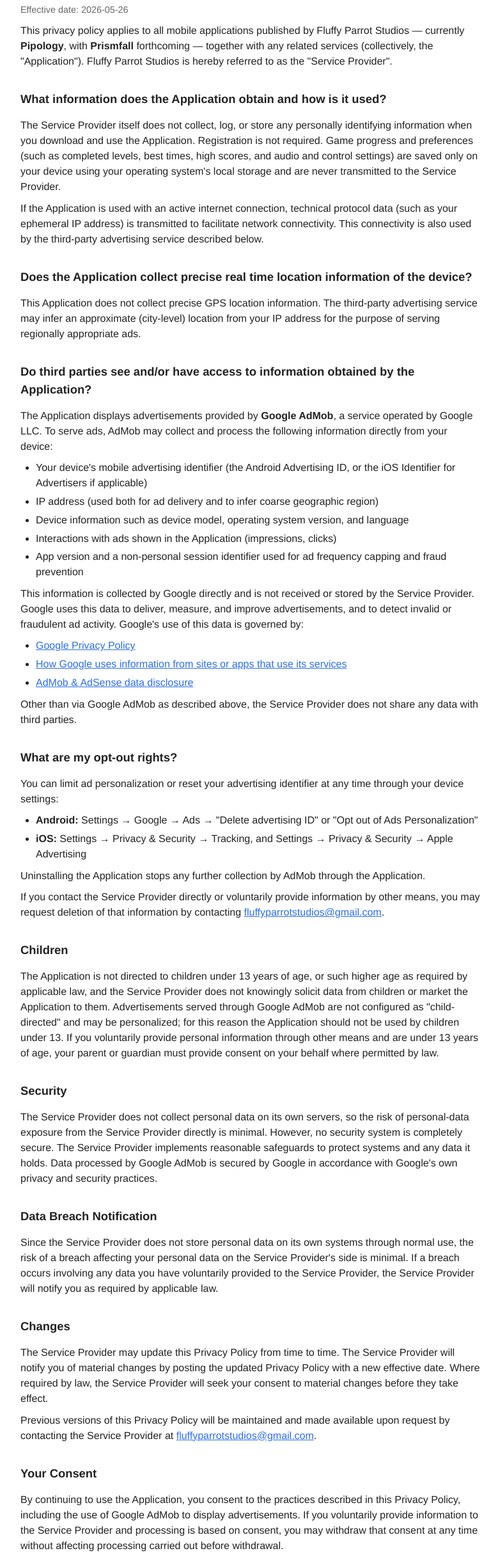
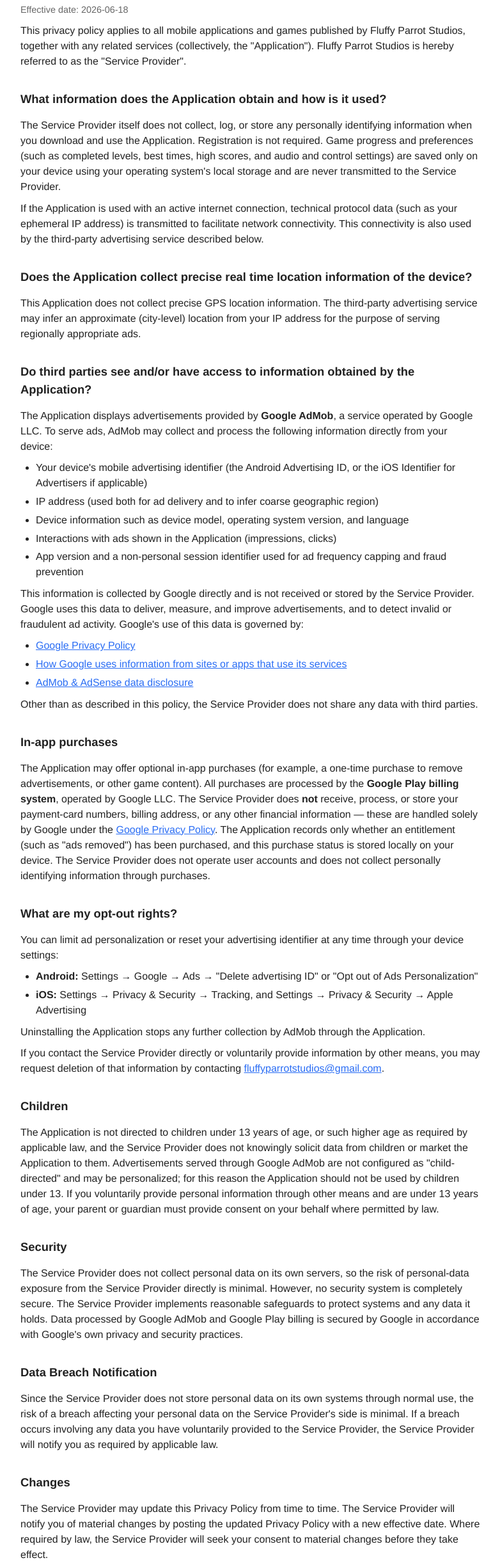
Before and after one commit to thedrusus/thedrusus.github.io, a plain HTML site: page privacy.html in a window 1280 px wide. Shown: the part 107-2556 px from the top of the page at 64% size, without its empty margins (248-1030 px from the left). Drawn offline with Linux system fonts and the light colour scheme.

Commit message:
Privacy: add in-app purchases clause; genericize policy for all studio games

```diff
--- a/privacy.html
+++ b/privacy.html
@@ -27,9 +27,9 @@
 <body>
 
 <h1>Privacy Policy</h1>
-<p class="effective">Effective date: 2026-05-26</p>
+<p class="effective">Effective date: 2026-06-18</p>
 
-<p>This privacy policy applies to all mobile applications published by Fluffy Parrot Studios — currently <strong>Pipology</strong>, with <strong>Prismfall</strong> forthcoming — together with any related services (collectively, the "Application"). Fluffy Parrot Studios is hereby referred to as the "Service Provider".</p>
+<p>This privacy policy applies to all mobile applications and games published by Fluffy Parrot Studios, together with any related services (collectively, the "Application"). Fluffy Parrot Studios is hereby referred to as the "Service Provider".</p>
 
 <h2>What information does the Application obtain and how is it used?</h2>
 <p>The Service Provider itself does not collect, log, or store any personally identifying information when you download and use the Application. Registration is not required. Game progress and preferences (such as completed levels, best times, high scores, and audio and control settings) are saved only on your device using your operating system's local storage and are never transmitted to the Service Provider.</p>
@@ -53,7 +53,10 @@
   <li><a href="https://policies.google.com/technologies/partner-sites" target="_blank" rel="noopener noreferrer">How Google uses information from sites or apps that use its services</a></li>
   <li><a href="https://support.google.com/admob/answer/6128543" target="_blank" rel="noopener noreferrer">AdMob &amp; AdSense data disclosure</a></li>
 </ul>
-<p>Other than via Google AdMob as described above, the Service Provider does not share any data with third parties.</p>
+<p>Other than as described in this policy, the Service Provider does not share any data with third parties.</p>
+
+<h2>In-app purchases</h2>
+<p>The Application may offer optional in-app purchases (for example, a one-time purchase to remove advertisements, or other game content). All purchases are processed by the <strong>Google Play billing system</strong>, operated by Google LLC. The Service Provider does <strong>not</strong> receive, process, or store your payment-card numbers, billing address, or any other financial information — these are handled solely by Google under the <a href="https://policies.google.com/privacy" target="_blank" rel="noopener noreferrer">Google Privacy Policy</a>. The Application records only whether an entitlement (such as "ads removed") has been purchased, and this purchase status is stored locally on your device. The Service Provider does not operate user accounts and does not collect personally identifying information through purchases.</p>
 
 <h2>What are my opt-out rights?</h2>
 <p>You can limit ad personalization or reset your advertising identifier at any time through your device settings:</p>
@@ -68,7 +71,7 @@
 <p>The Application is not directed to children under 13 years of age, or such higher age as required by applicable law, and the Service Provider does not knowingly solicit data from children or market the Application to them. Advertisements served through Google AdMob are not configured as "child-directed" and may be personalized; for this reason the Application should not be used by children under 13. If you voluntarily provide personal information through other means and are under 13 years of age, your parent or guardian must provide consent on your behalf where permitted by law.</p>
 
 <h2>Security</h2>
-<p>The Service Provider does not collect personal data on its own servers, so the risk of personal-data exposure from the Service Provider directly is minimal. However, no security system is completely secure. The Service Provider implements reasonable safeguards to protect systems and any data it holds. Data processed by Google AdMob is secured by Google in accordance with Google's own privacy and security practices.</p>
+<p>The Service Provider does not collect personal data on its own servers, so the risk of personal-data exposure from the Service Provider directly is minimal. However, no security system is completely secure. The Service Provider implements reasonable safeguards to protect systems and any data it holds. Data processed by Google AdMob and Google Play billing is secured by Google in accordance with Google's own privacy and security practices.</p>
 
 <h2>Data Breach Notification</h2>
 <p>Since the Service Provider does not store personal data on its own systems through normal use, the risk of a breach affecting your personal data on the Service Provider's side is minimal. If a breach occurs involving any data you have voluntarily provided to the Service Provider, the Service Provider will notify you as required by applicable law.</p>
@@ -78,13 +81,13 @@
 <p>Previous versions of this Privacy Policy will be maintained and made available upon request by contacting the Service Provider at <a href="mailto:fluffyparrotstudios@gmail.com">fluffyparrotstudios@gmail.com</a>.</p>
 
 <h2>Your Consent</h2>
-<p>By continuing to use the Application, you consent to the practices described in this Privacy Policy, including the use of Google AdMob to display advertisements. If you voluntarily provide information to the Service Provider and processing is based on consent, you may withdraw that consent at any time without affecting processing carried out before withdrawal.</p>
+<p>By continuing to use the Application, you consent to the practices described in this Privacy Policy, including the use of Google AdMob to display advertisements and Google Play billing to process any in-app purchases. If you voluntarily provide information to the Service Provider and processing is based on consent, you may withdraw that consent at any time without affecting processing carried out before withdrawal.</p>
 
 <h2>Contact Us</h2>
 <p>If you have any questions regarding privacy while using the Application, or have questions about the practices, please contact the Service Provider via email at <a href="mailto:fluffyparrotstudios@gmail.com">fluffyparrotstudios@gmail.com</a>.</p>
 
 <hr>
-<p class="credit">Fluffy Parrot Studios &middot; Privacy policy originally generated by <a href="https://app-privacy-policy-generator.nisrulz.com/" target="_blank" rel="noopener noreferrer">App Privacy Policy Generator</a> and updated to reflect third-party advertising services.</p>
+<p class="credit">Fluffy Parrot Studios &middot; Privacy policy originally generated by <a href="https://app-privacy-policy-generator.nisrulz.com/" target="_blank" rel="noopener noreferrer">App Privacy Policy Generator</a> and updated to reflect third-party advertising and in-app purchase services.</p>
 
 </body>
 </html>
```
